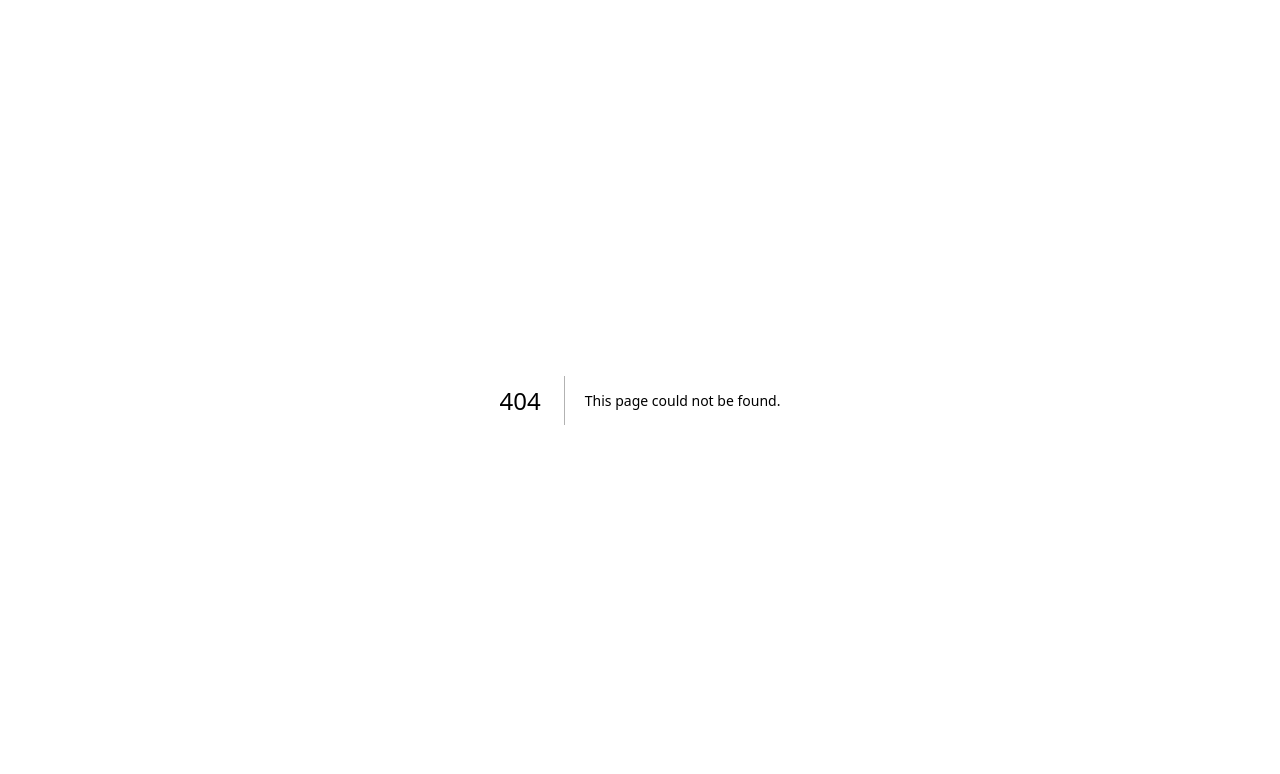
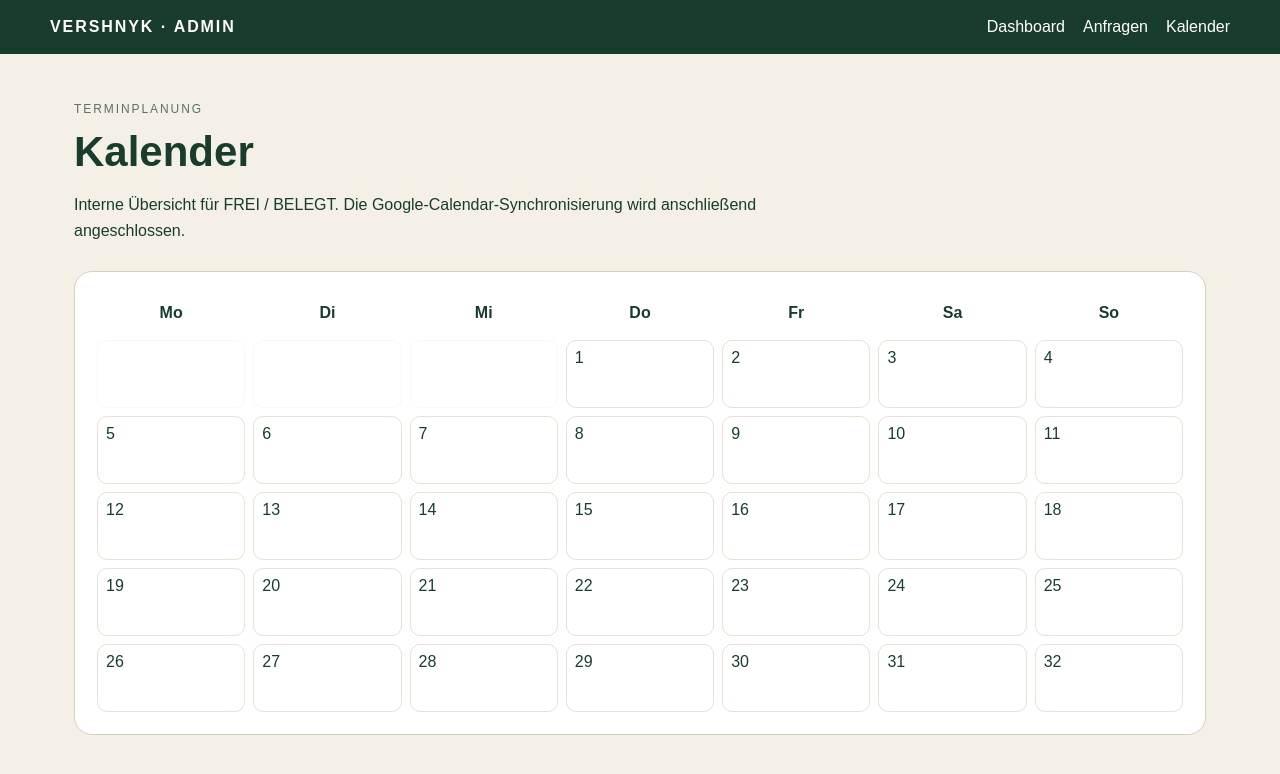
Before and after one commit to ch-ua/vershnyk-com, a Next.js app: page /admin/kalender in a window 1280 px wide. Before the commit this address had no page. Shown: the top 774 px of the page. Built offline with nearby package versions, Linux system fonts and the light colour scheme.

Commit message:
Add VERSHNYK admin foundation

```diff
--- /dev/null
+++ b/src/app/admin/kalender/page.tsx
@@ -0,0 +1,17 @@
+const days = ["Mo", "Di", "Mi", "Do", "Fr", "Sa", "So"];
+
+export default function KalenderPage() {
+  return (
+    <>
+      <p style={{ textTransform: "uppercase", letterSpacing: ".16em", fontSize: 12, opacity: .7 }}>Terminplanung</p>
+      <h1 style={{ fontSize: 42, margin: "8px 0 10px" }}>Kalender</h1>
+      <p style={{ lineHeight: 1.6, maxWidth: 760 }}>Interne Übersicht für FREI / BELEGT. Die Google-Calendar-Synchronisierung wird anschließend angeschlossen.</p>
+      <div style={{ marginTop: 28, background: "#fff", border: "1px solid #d8d0bf", borderRadius: 18, padding: 22 }}>
+        <div style={{ display: "grid", gridTemplateColumns: "repeat(7,1fr)", gap: 8 }}>
+          {days.map((day) => <div key={day} style={{ fontWeight: 700, textAlign: "center", padding: 10 }}>{day}</div>)}
+          {Array.from({ length: 35 }, (_, i) => <div key={i} style={{ minHeight: 68, border: "1px solid #e8e1d4", borderRadius: 10, padding: 8, opacity: i < 3 ? .25 : 1 }}>{i < 3 ? "" : i - 2}</div>)}
+        </div>
+      </div>
+    </>
+  );
+}
```
